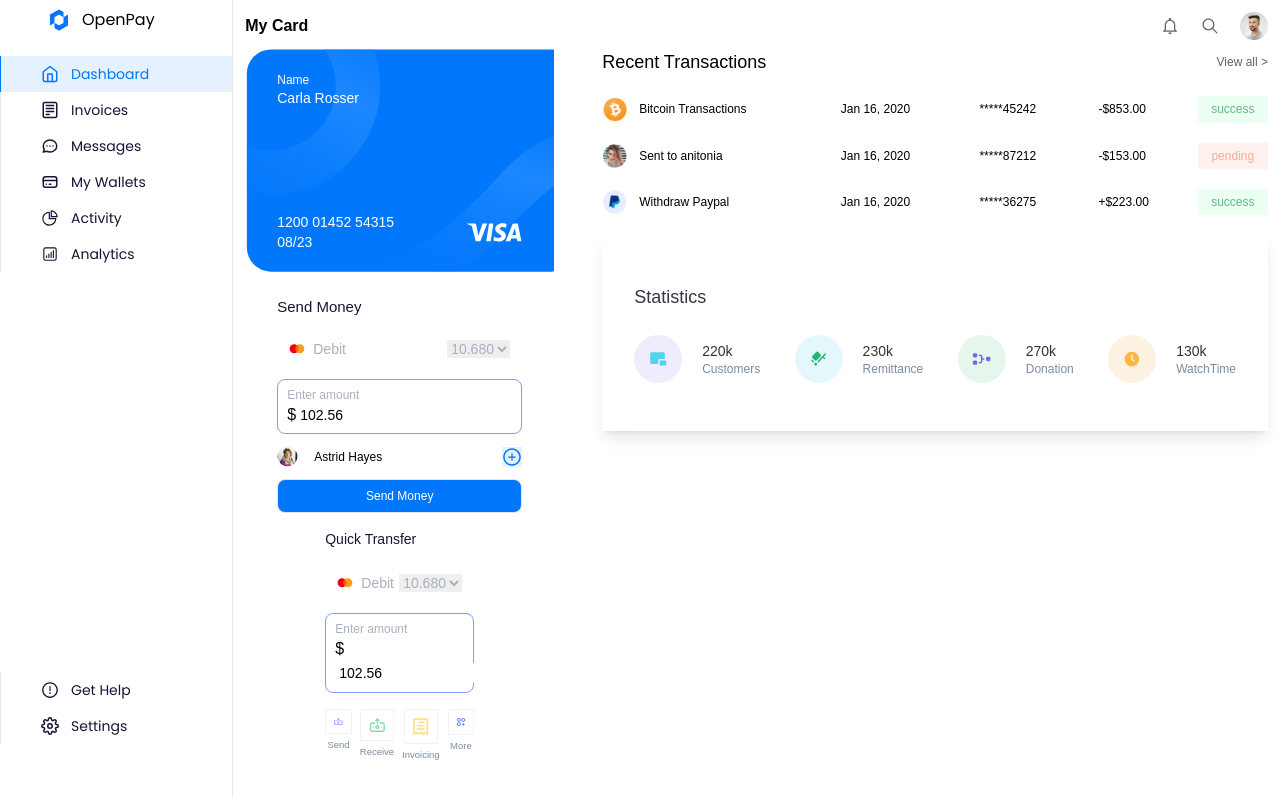
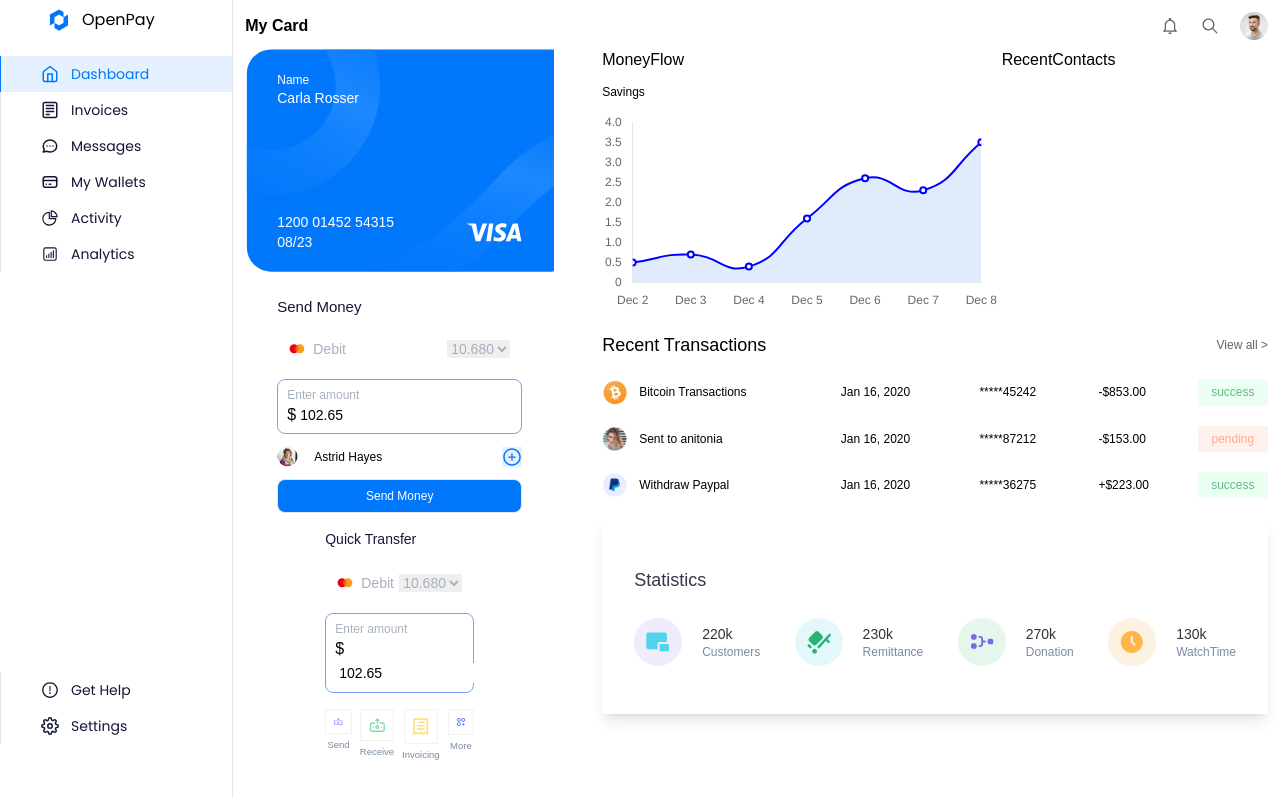
Before and after one commit to davidadediji/Bank-Dashboard, a React (Vite) app: page / in a window 1280 px wide. Built offline with nearby package versions, Linux system fonts and the light colour scheme.

Commit message:
added money flow and recent contacts

```diff
--- a/package.json
+++ b/package.json
@@ -9,7 +9,9 @@
 		"preview": "vite preview"
 	},
 	"dependencies": {
+		"chart.js": "^4.2.1",
 		"react": "^18.2.0",
+		"react-chartjs-2": "^5.2.0",
 		"react-dom": "^18.2.0",
 		"react-icons": "^4.8.0",
 		"react-router-dom": "^6.9.0"
--- a/src/components/Input.tsx
+++ b/src/components/Input.tsx
@@ -1,4 +1,11 @@
-const Input = () => {
+import { type } from "os";
+
+type InputProps = {
+	type:string
+	defaultValue?:number
+}
+
+const Input = ({ type, defaultValue }: InputProps) => {
 	return (
 		<>
 			<div className=' border border-[#819CFD] rounded-lg pl-[0.567rem] pt-[0.45rem] pb-[0.40rem]'>
@@ -6,8 +13,8 @@ const Input = () => {
 				<span>$</span>
 				<input
 					className=' outline-none pl-1 appearance-none text-sm'
-					type='number'
-					defaultValue={102.56}
+					type={type}
+					defaultValue={defaultValue}
 				/>
 			</div>
 		</>
--- /dev/null
+++ b/src/components/MoneyFlow.tsx
@@ -0,0 +1,16 @@
+import React from 'react'
+import LineChart from './charts/PieChart';
+
+export default function MoneyFlow() {
+  return (
+		<section className='col-span-3'>
+			<p>MoneyFlow</p>
+			<div>
+				<p className='text-xs my-3'>Savings</p>
+			</div>
+			<div className=' w-auto'>
+				<LineChart />
+			</div>
+		</section>
+	);
+}
--- a/src/components/QuickTransfer.tsx
+++ b/src/components/QuickTransfer.tsx
@@ -9,7 +9,7 @@ export default function QuickTransfer() {
 			<p className='text-sm text-[#141736] mb-3'>Quick Transfer</p>
 			<div>
 				<Dropdown />
-				<Input />
+				<Input type='number' defaultValue={102.65}/>
 			</div>
 			<ul className='flex justify-between text-[#798BA3] text-[0.594rem] gap-2 pt-4'>
 				{actions.map((action, index) => (
--- /dev/null
+++ b/src/components/RecentContacts.tsx
@@ -0,0 +1,9 @@
+import React from 'react'
+
+export default function RecentContacts() {
+  return (
+    <div className='col-span-1'>
+        RecentContacts
+    </div>
+  )
+}
--- a/src/components/RecentTransactions.tsx
+++ b/src/components/RecentTransactions.tsx
@@ -3,7 +3,7 @@ import { recentTransactions } from '../data/recent-transactions';
 
 export default function RecentTransactions() {
 	return (
-		<>
+		<section>
 			<section className='flex justify-between items-center'>
 				<p className='text-[#000] text-lg'>Recent Transactions</p>
 				<p className=' text-openpay-primary-gray text-xs'>View all &#62;</p>
@@ -32,6 +32,6 @@ export default function RecentTransactions() {
 					))}
 				</tbody>
 			</table>
-		</>
+		</section>
 	);
 }
--- a/src/components/SendMoney.tsx
+++ b/src/components/SendMoney.tsx
@@ -11,7 +11,7 @@ export default function SendMoney() {
 			<p className='text-[#141736] text-[15px] pt-2 mb-2'>Send Money</p>
 			<div>
 				<Dropdown />
-				<Input />
+				<Input type='number' defaultValue={102.65} />
 			</div>
 			<div className='flex justify-between items-center'>
 				<p className='flex gap-4 my-3 items-center'>
--- a/src/components/Statictics.tsx
+++ b/src/components/Statictics.tsx
@@ -24,7 +24,7 @@ export default function Statictics() {
 												: ''
 										}`}
 								>
-									<img src={item.icon} alt='' />
+									<img className=' w-6' src={item.icon} alt='' />
 								</div>
 								<ul>
 									<li className='text-[#333333] text-sm'>
--- /dev/null
+++ b/src/components/charts/PieChart.tsx
@@ -0,0 +1,65 @@
+import React from 'react';
+import { Line } from 'react-chartjs-2';
+import {
+  Chart as ChartJS,
+  LineElement,
+  Tooltip,
+  CategoryScale,
+  LinearScale,
+  PointElement,
+  Filler
+} from 'chart.js';
+
+ChartJS.register({
+	LineElement,
+	Tooltip,
+	CategoryScale,
+	LinearScale,
+	PointElement,
+  Filler
+});
+export default function LineChart() {
+
+
+  const data = {
+		labels: ['Dec 2', 'Dec 3', 'Dec 4', 'Dec 5', 'Dec 6', 'Dec 7', 'Dec 8'],
+		datasets: [
+			{
+				data: [0.5, 0.7, 0.4, 1.6, 2.6, 2.3, 3.5],
+				pointBorderColor: 'blue',
+				fill: true,
+				backgroundColor:
+					'#E0ECFC',
+				pointBackgroundColor:'#fff',
+				borderColor: 'blue',
+				lineTension: 0.5,
+				borderWidth: 2,
+				pointRadius: 3,
+			},
+		],
+	};
+
+  const options = {
+		scales: {
+			y: {
+				min: 0,
+				max: 4,
+				grid: {
+					display: false,
+				},
+			},
+			x: {
+				min: 'Dec 2',
+				max: 'Dec 8',
+				grid: {
+					display: false,
+				},
+			},
+		},
+	};
+	return (
+    <div>
+      <Line data={data} options={options}></Line>
+    </div>
+  );
+}
--- a/src/layout/dashboard-analytics.tsx
+++ b/src/layout/dashboard-analytics.tsx
@@ -1,9 +1,15 @@
+import MoneyFlow from "../components/MoneyFlow";
+import RecentContacts from "../components/RecentContacts";
 import RecentTransactions from "../components/RecentTransactions";
 import Statictics from "../components/Statictics";
 
 export default function Analytics() {
   return (
-    <section className=" col-span-8">
+    <section className=" col-span-8 font-gilroy-semibold">
+      <div className=" grid grid-cols-5 mb-5">
+        <MoneyFlow/>
+        <RecentContacts/>
+      </div>
       <RecentTransactions/>
       <Statictics/>
     </section>
```
Also changed, not shown: 1 other file (tests, documents, lock files or other folders).
